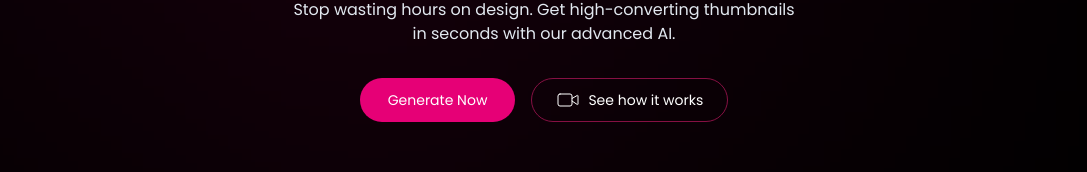
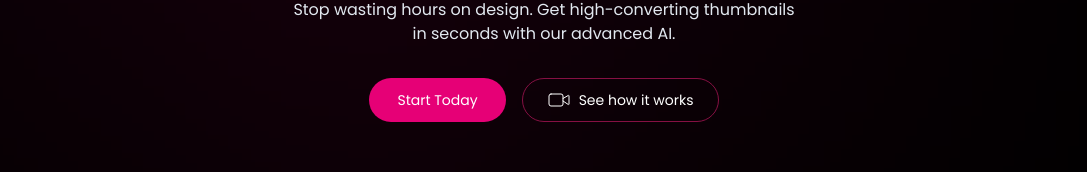
Before and after one commit to SayanIndra83/Thumblify, a Next.js app: page / in a window 1280 px wide. Shown: the part 486-658 px from the top of the page, without its empty margins (96-1183 px from the left). Built offline with nearby package versions, Linux system fonts and the light colour scheme; no server answers.

Commit message:
smol change

```diff
--- a/src/sections/HeroSection.tsx
+++ b/src/sections/HeroSection.tsx
@@ -57,9 +57,9 @@ export default function HeroSection() {
                 {session.data?.user ? (
                     <>
                 <button
-                onClick={() => router.push('/sign-in')}
+                onClick={() => router.push(redirect)}
                 className="bg-pink-600 hover:bg-pink-700 text-white rounded-full px-7 h-11">
-                    Start Today
+                     Generate Now
                 </button>
                 <button className="flex items-center gap-2 border border-pink-900 hover:bg-pink-950/50 transition rounded-full px-6 h-11">
                     <VideoIcon strokeWidth={1} />
@@ -71,9 +71,9 @@ export default function HeroSection() {
                 : (
                     <>
                 <button
-                onClick={() => router.push(redirect)}
+                onClick={() => router.push('/sign-in')}
                 className="bg-pink-600 hover:bg-pink-700 text-white rounded-full px-7 h-11">
-                    Generate Now
+                    Start Today
                 </button>
                 <button className="flex items-center gap-2 border border-pink-900 hover:bg-pink-950/50 transition rounded-full px-6 h-11">
                     <VideoIcon strokeWidth={1} />
```
